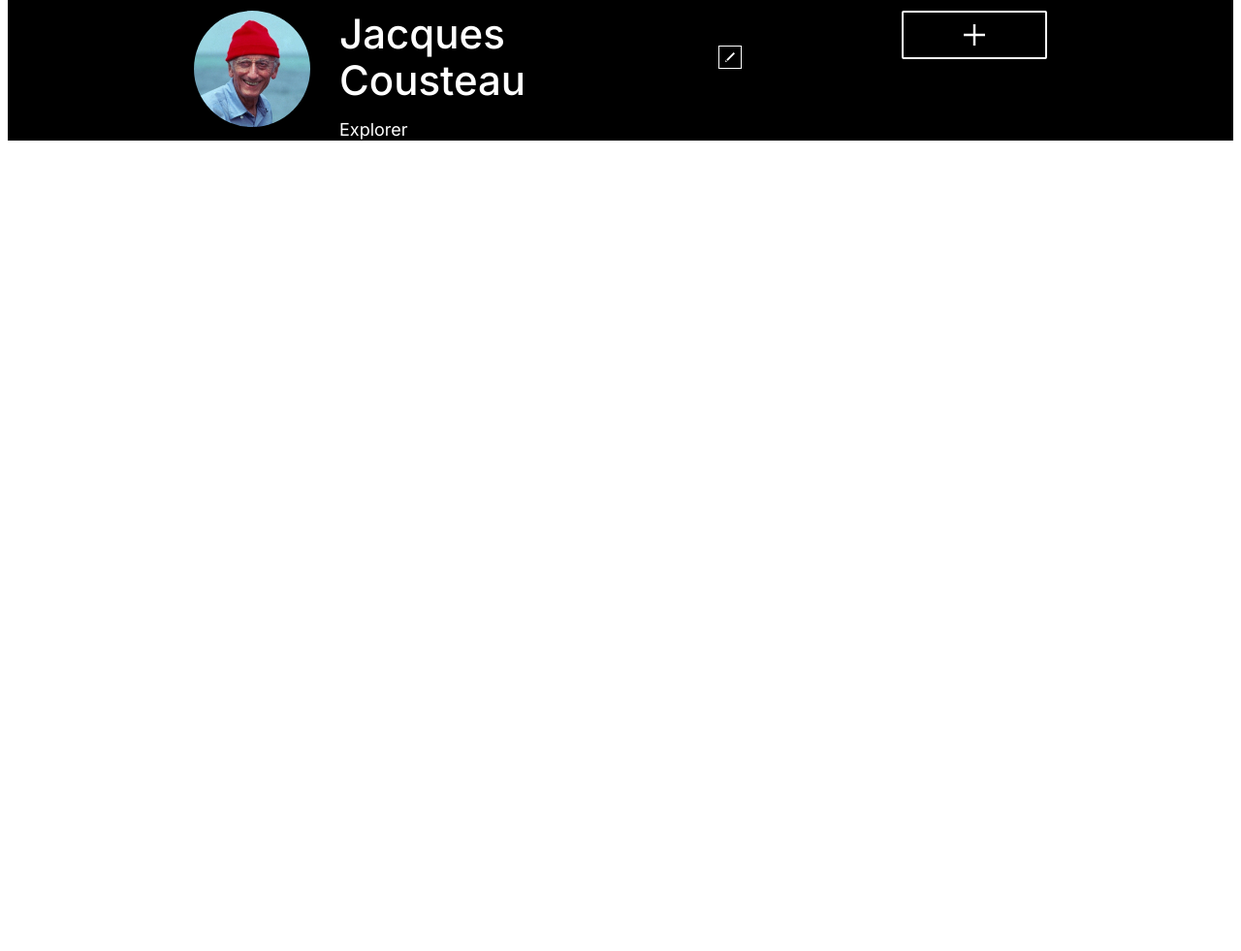
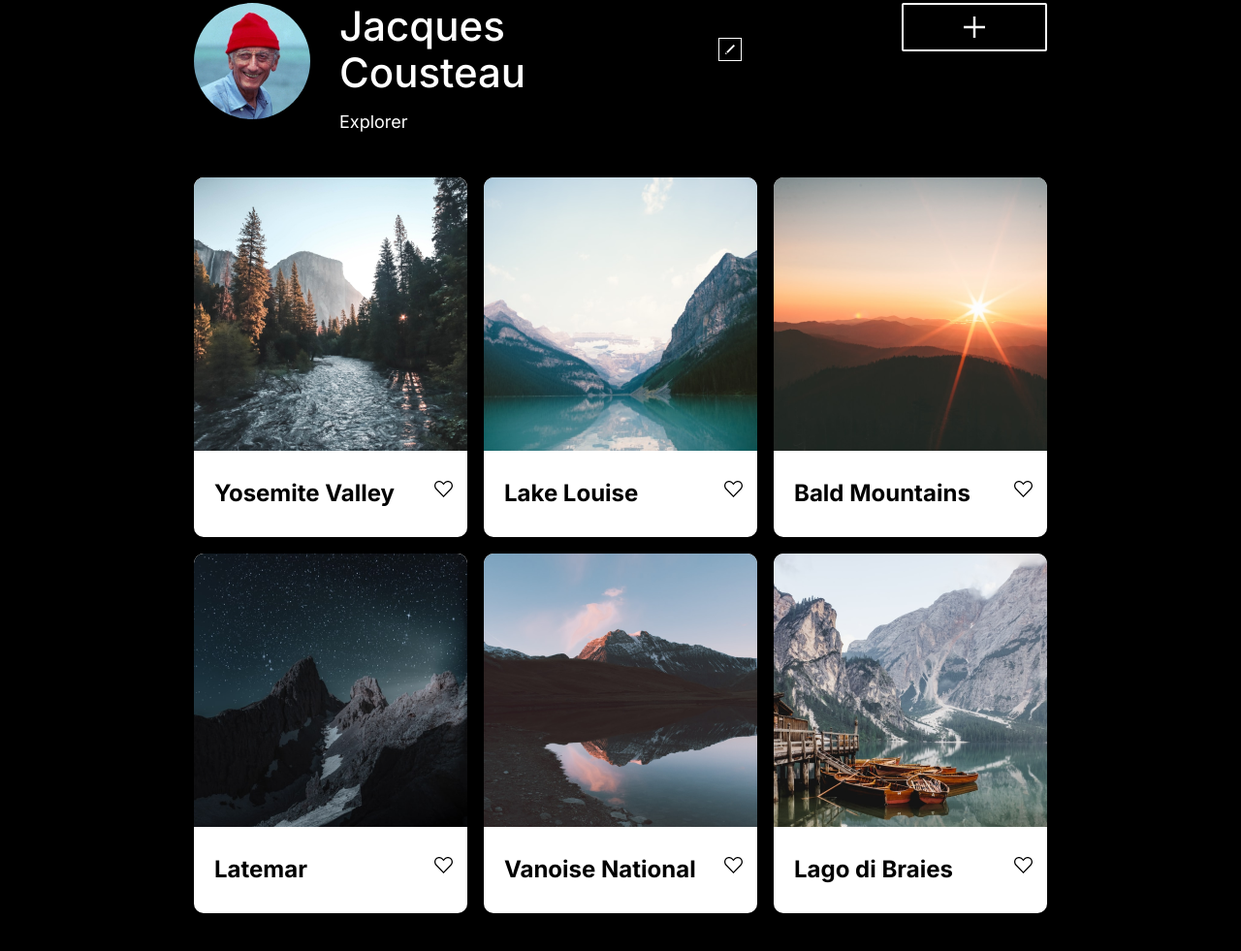
Before and after one commit to ivannafleisher/web_project_4, a plain HTML site: page index.html in a window 1280 px wide. Shown: the part 161-1142 px from the top of the page at 97% size. Before the commit the page ends 800 px from the top, so only its background shows below. Drawn offline with Linux system fonts and the light colour scheme.

Commit message:
feat(feture/gallery): create

```diff
--- /dev/null
+++ b/blocks/gallery.css
@@ -0,0 +1,52 @@
+.gallery {
+    margin: 46px 0 68px;
+    box-sizing: border-box;
+}
+
+.gallery__list {
+    display: grid;
+    justify-content: center;
+    align-content: center;
+    align-items: center;
+    list-style-type: none;
+    padding: 0;
+    grid-template-columns: repeat(auto-fit, minmax(282px, 1fr));
+    grid-gap: 17px;
+    margin: 0;
+}
+
+.gallery__item {
+    max-width: 282px;
+    background-color: white;
+    border-radius: 10px;
+    overflow: hidden;
+}
+
+.gallery__discription {
+    display: flex;
+    flex-direction: row;
+    justify-content: space-between;
+    margin: 25px 15px 31px 21px;
+}
+
+.gallery__img {
+    max-width: 100%;
+}
+
+.gallery__img-title {
+    font-family: 'Inter';
+    font-style: normal;
+    font-weight: 900;
+    font-size: 24px;
+    line-height: 29px;
+    margin: 0;
+}
+
+.gallery__item-like {
+    background-image: url("../images/Unionblack-heart.png");
+    background-size: 0;
+    background-repeat: no-repeat;
+    /* opacity: 0.5; */
+    width: 19px;
+    height: 21px;
+}
--- a/blocks/page.css
+++ b/blocks/page.css
@@ -1,9 +1,14 @@
+.body {
+    margin: 0;
+}
+
 .page {
     background-color: #000000;
     display: flex;
     flex-direction: column;
     justify-content: center;
     align-items: center;
+    box-sizing: border-box;
     max-width: 100%;
     margin: 0;
 }
--- a/blocks/profile.css
+++ b/blocks/profile.css
@@ -43,7 +43,7 @@
     align-self: center;
 }
 
-.profile_add-button {
+.profile__add-button {
     width: 150px;
     height: 50px;
     margin: 0 0 0 165px;
--- a/index.html
+++ b/index.html
@@ -15,7 +15,7 @@
     <link href="https://fonts.googleapis.com/css2?family=Inter:wght@400;500;700&family=Noto+Serif&display=swap" rel="stylesheet">
 </head>
 
-<body>
+<body class="body">
     <div class="page">
         <header class="header">
             <img src="./images/logo_around.svg" alt=" Logo" class="logo" />
@@ -30,7 +30,54 @@
                     </div>
                     <p class="profile__explorer-title">Explorer</p>
                 </div>
-                <img src="./images/add_button.svg" alt="" class="profile_add-button">
+                <img src="./images/add_button.svg" alt="" class="profile__add-button">
+            </section>
+            <section class="gallery">
+                <ul class="gallery__list">
+                    <li class="gallery__item">
+                        <img src="./images/image_yosemite-valley.jpg" alt="Yosemite Valley" class="gallery__img">
+                        <div class="gallery__discription">
+                            <h2 class="gallery__img-title">Yosemite Valley</h2>
+                            <img src="./images/Vectorlike.svg" alt="" class="gallery__item-like">
+                        </div>
+                    </li>
+                    <li class="gallery__item">
+                        <img src="./images/image_lake-louise.png" alt="Lake Louise" class="gallery__img">
+                        <div class="gallery__discription">
+                            <h2 class="gallery__img-title">Lake Louise</h2>
+                            <img src="./images/Vectorlike.svg" alt="" class="gallery__item-like">
+                        </div>
+                    </li>
+                    <li class="gallery__item">
+                        <img src="./images/image_bald-mountains.png" alt="Bald Mountains" class="gallery__img">
+                        <div class="gallery__discription">
+                            <h2 class="gallery__img-title">Bald Mountains</h2>
+                            <img src="./images/Vectorlike.svg" alt="" class="gallery__item-like">
+                        </div>
+                    </li>
+                    <li class="gallery__item">
+                        <img src="./images/image_latemar.png" alt="Latemar" class="gallery__img">
+                        <div class="gallery__discription">
+                            <h2 class="gallery__img-title">Latemar</h2>
+                            <img src="./images/Vectorlike.svg" alt="" class="gallery__item-like">
+                        </div>
+                    </li>
+                    <li class="gallery__item">
+                        <img src="./images/image_vanoise-national.png" alt="Vanoise National" class="gallery__img">
+                        <div class="gallery__discription">
+                            <h2 class="gallery__img-title">Vanoise National</h2>
+                            <img src="./images/Vectorlike.svg" alt="" class="gallery__item-like">
+                        </div>
+                    </li>
+                    <li class="gallery__item">
+                        <img src="./images/image_lago-di-braies.png" alt="Lago di Braies" class="gallery__img">
+                        <div class="gallery__discription">
+                            <h2 class="gallery__img-title">Lago di Braies</h2>
+                            <img src="./images/Vectorlike.svg" alt="" class="gallery__item-like">
+                        </div>
+                    </li>
+
+                </ul>
             </section>
         </main>
     </div>
--- a/pages/index.css
+++ b/pages/index.css
@@ -2,3 +2,4 @@
 @import url("../blocks/header.css");
 @import url("../blocks/logo.css");
 @import url("../blocks/profile.css");
+@import url("../blocks/gallery.css");
```
Also changed, not shown: images/Unionblack-heart.png (added), images/Vectorlike.svg (added).
